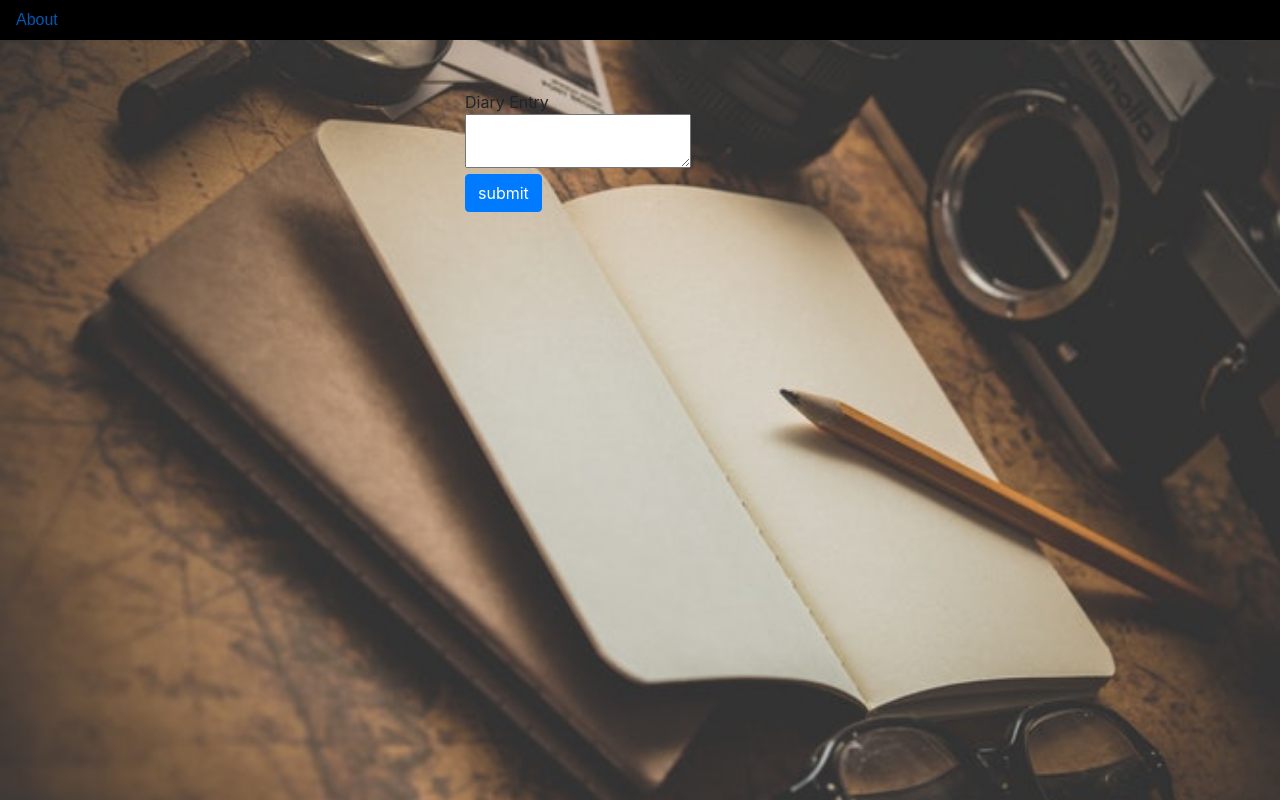
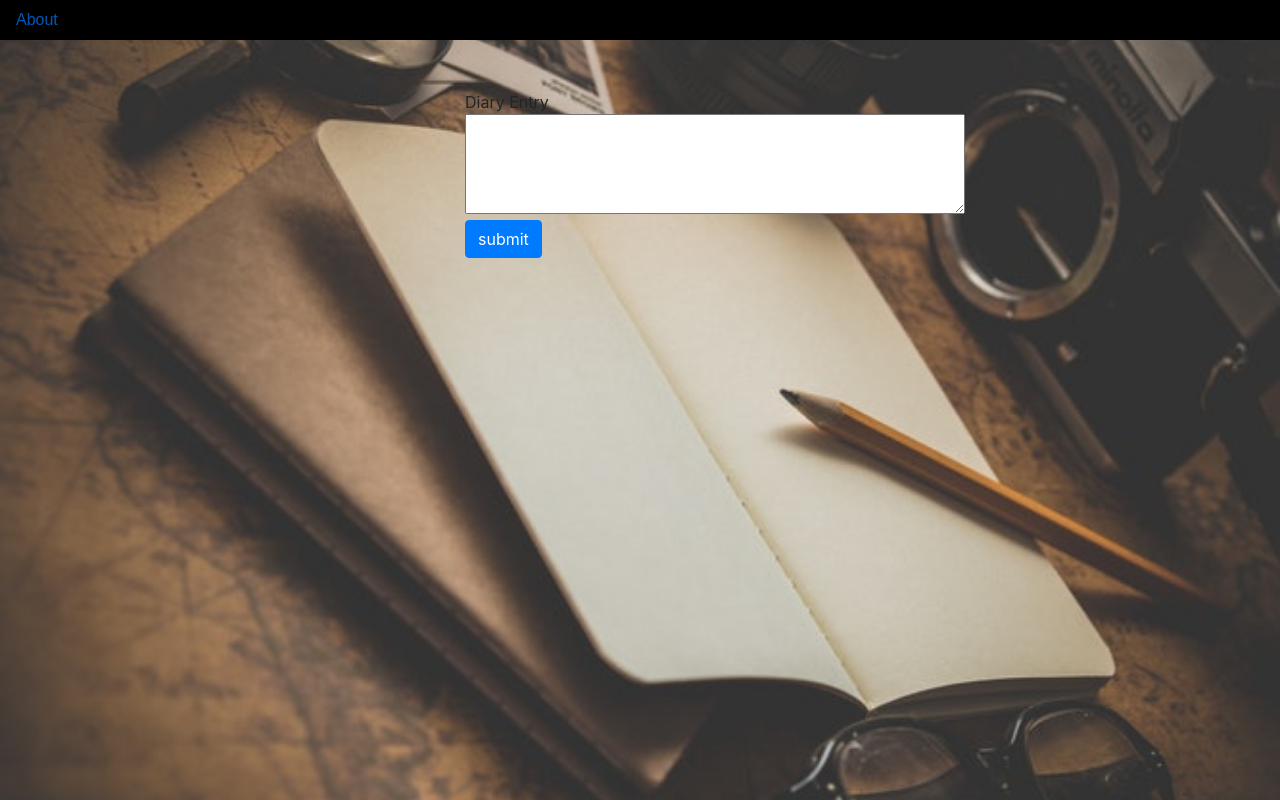
Before and after one commit to cmgonzales/react-diary, a React (Create React App) app: page / in a window 1280 px wide. Built offline with nearby package versions, Linux system fonts and the light colour scheme.

Commit message:
resizing text area

```diff
--- a/src/App.css
+++ b/src/App.css
@@ -47,8 +47,15 @@ body{
   margin-top: 30px;
 }
 
+.textarea{
+  width: 500px;
+  margin: 0 auto;
+  height: 100px;
+}
 
 p{
   margin-top: 10px;
   background-color: white;
+  width: 70%;
+  margin: 0 auto;
 }
--- a/src/User.jsx
+++ b/src/User.jsx
@@ -38,10 +38,10 @@ handleSubmit(e){
       <Container>
       <Row>
       <Col xs="6" sm="4"></Col>
-      <Col xs="6" sm="4">
+      <Col md="6" sm="6">
       <label className = "title">Diary Entry
       <br/>
-      <textarea type="text" value={this.state.value}   onChange={this.handleChange} />
+      <textarea className = "textarea" type="text" value={this.state.value}   onChange={this.handleChange} />
       </label>
       <br/>
       <Button color="primary"  value = {this.state.value} onClick = {this.handleSubmit}>submit</Button>
@@ -49,7 +49,10 @@ handleSubmit(e){
       <Col xs="6" sm="4"></Col>
       </Row>
       </Container>
+
+
       <List ans={this.state.ans} />
+
 
      </div>
     );
```
